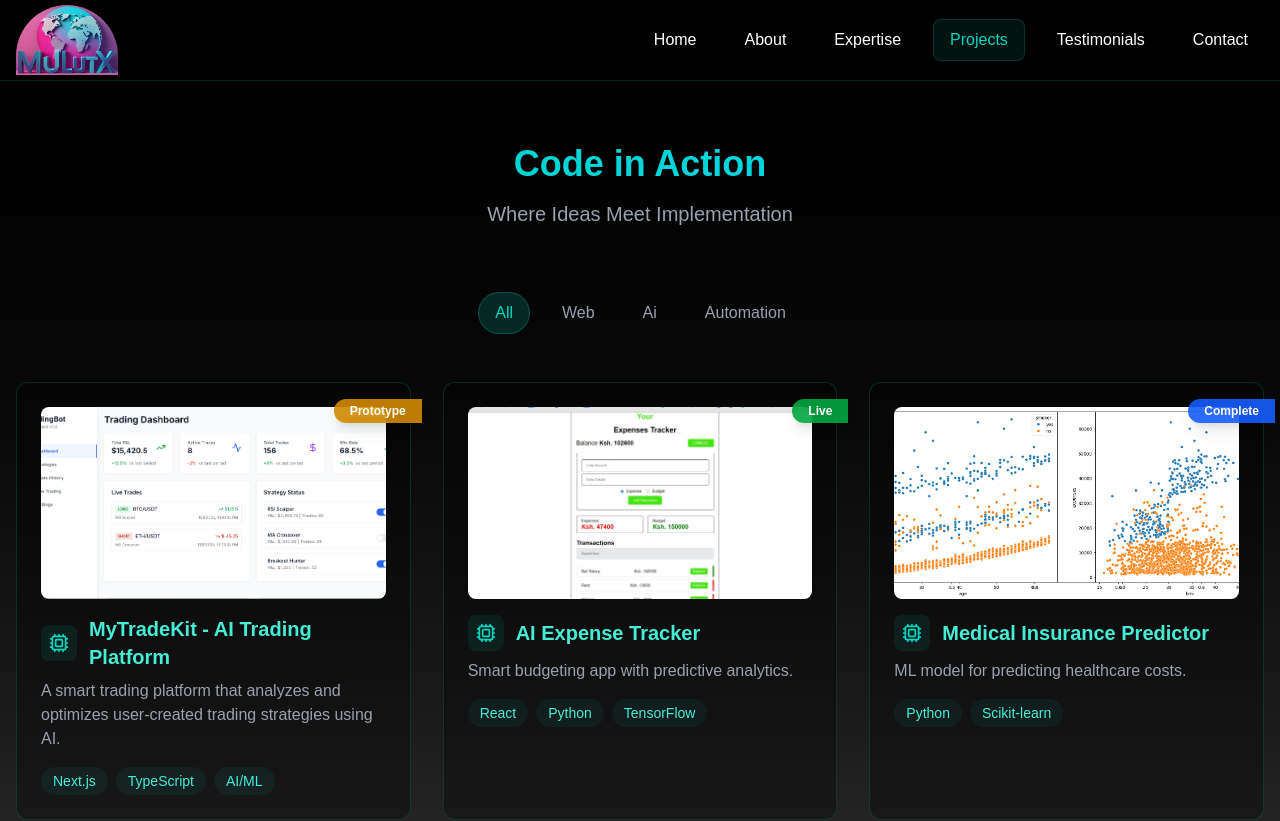
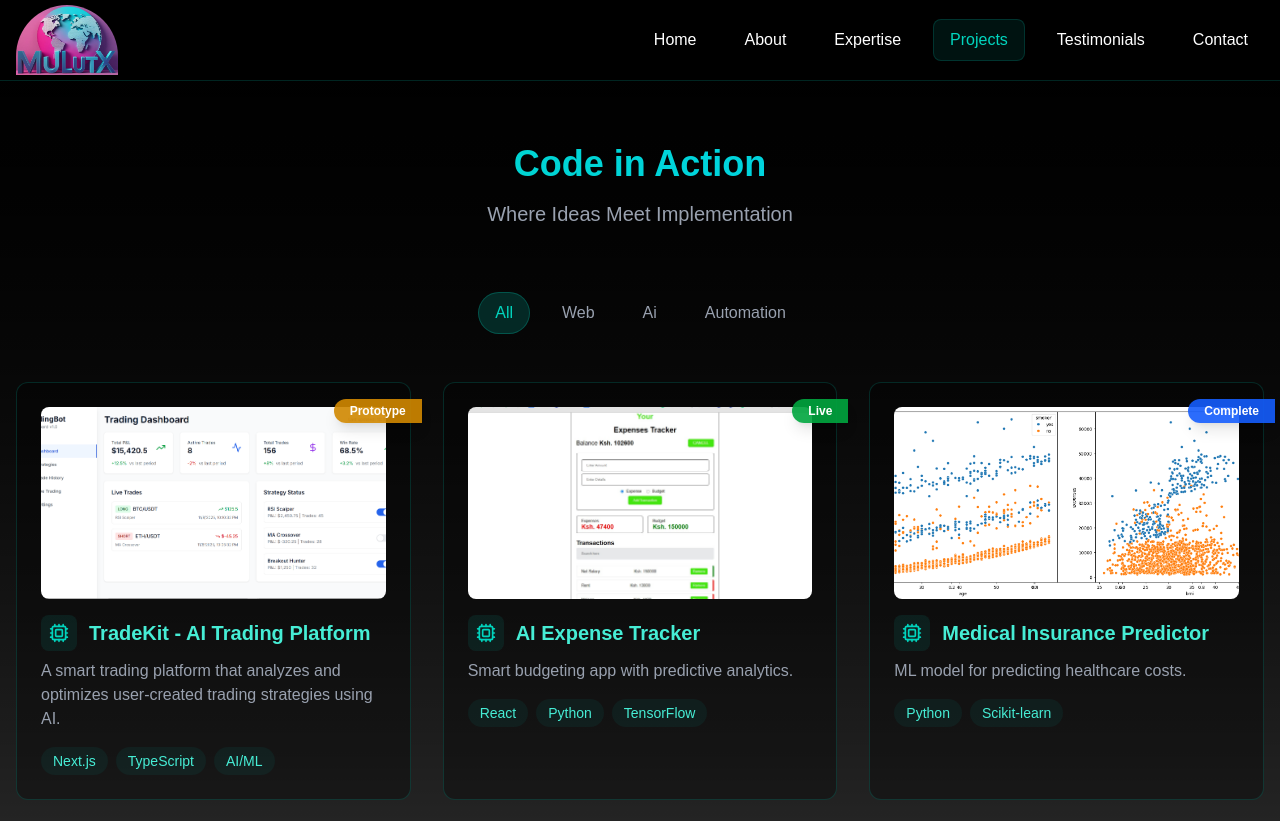
Before and after one commit to MrBytes10/MyPortfolio-V2withSEO-Public, a Next.js app: page /projects in a window 1280 px wide. Shown: the top 821 px of the page. Built offline with nearby package versions, Linux system fonts and the light colour scheme.

Commit message:
changed MyTradeKit to TradeKit

```diff
--- a/src/app/projects/page.js
+++ b/src/app/projects/page.js
@@ -36,7 +36,7 @@ const Projects = () => {
     // --- AI/ML PROJECTS ---
     {
       id: 14,
-      title: "MyTradeKit - AI Trading Platform",
+      title: "TradeKit - AI Trading Platform",
       category: "ai",
       images: [MyTradeKit1],
       tech: ["Next.js", "TypeScript", "AI/ML"],
```
